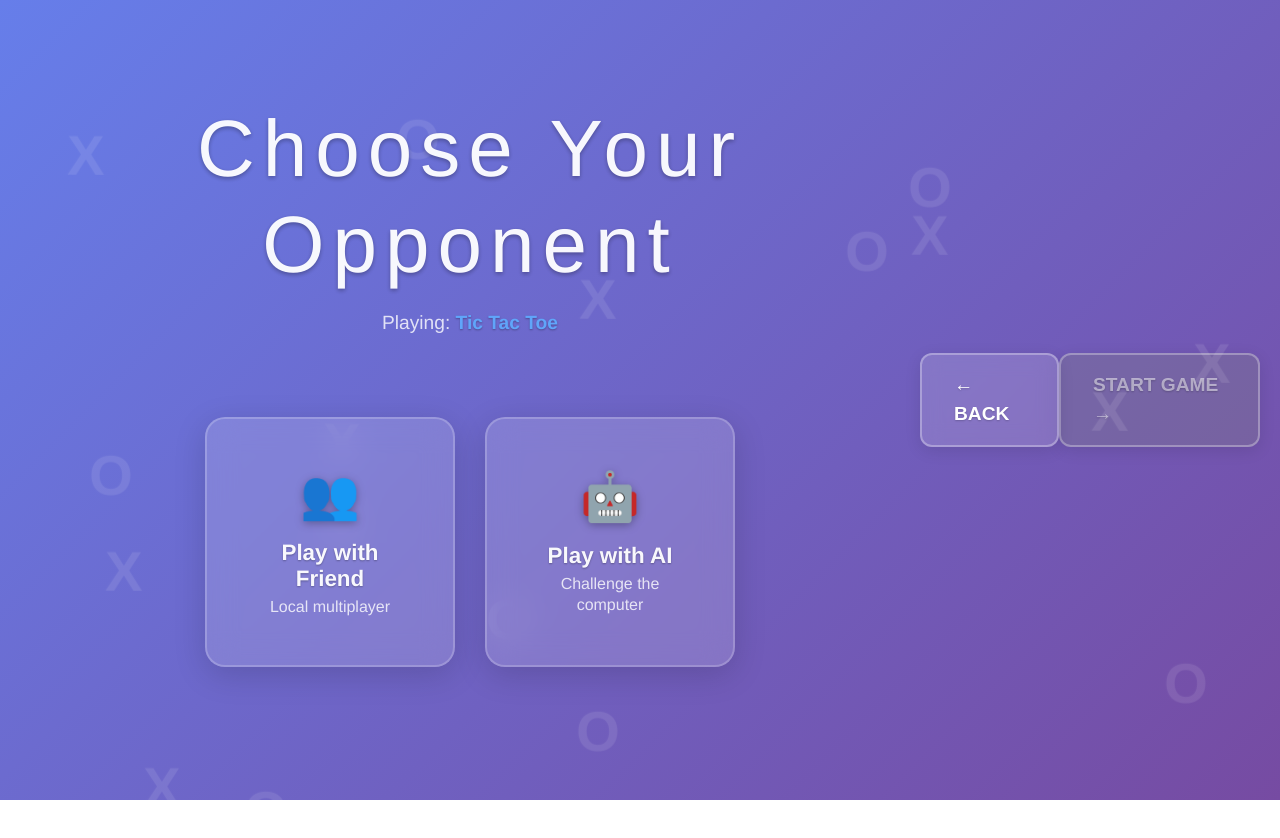
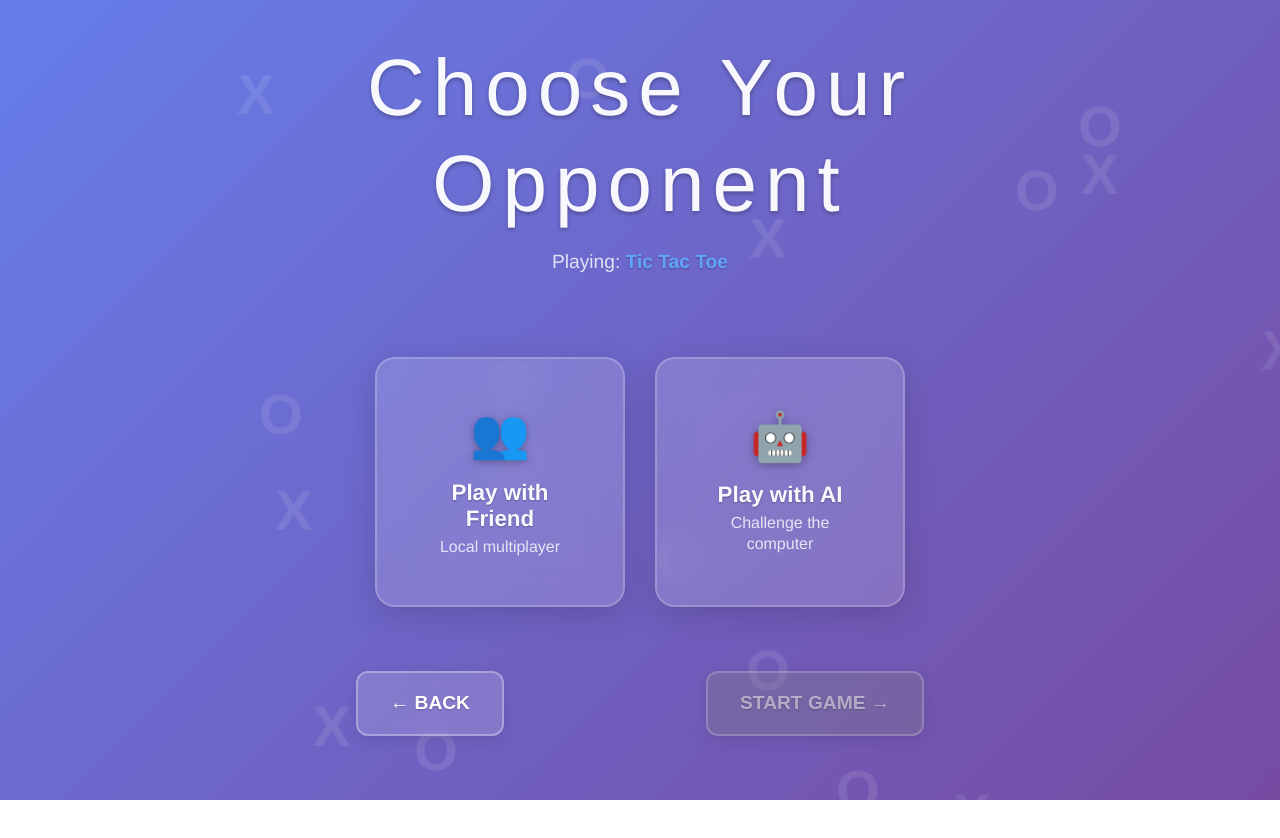
Before and after one commit to FALLEN-01/tic-tac-toe, a React (Vite) app: page /game in a window 1280 px wide. Shown: the top 838 px of the page. After the commit the page ends 800 px from the top, so only its background shows below. Built offline with nearby package versions, Linux system fonts and the light colour scheme; a web font is replaced by a local one.

Commit message:
alignment

```diff
--- a/src/Game.css
+++ b/src/Game.css
@@ -603,10 +603,6 @@ body {
 }
 
 .back-button {
-  position: fixed;
-  bottom: 2rem;
-  left: 2rem;
-  z-index: 1000;
   all: unset;
   font-family: 'Annie Use Your Telescope', sans-serif;
   cursor: pointer;
@@ -635,29 +631,34 @@ body {
 }
 
 .start-button {
-  position: fixed;
-  bottom: 2rem;
-  right: 2rem;
-  z-index: 1000;
   all: unset;
   font-family: 'Annie Use Your Telescope', sans-serif;
-  cursor: pointer;
-  background: linear-gradient(135deg, #22c55e, #16a34a);
-  border: 2px solid rgba(255, 255, 255, 0.3);
+  background: rgba(128, 128, 128, 0.3);
+  border: 2px solid rgba(255, 255, 255, 0.2);
   border-radius: 12px;
-  color: white;
+  color: rgba(255, 255, 255, 0.5);
   font-size: clamp(1rem, 1.5vw, 1.2rem);
   font-weight: 600;
   padding: 1rem 2rem;
   text-shadow: 0 1px 2px rgba(0, 0, 0, 0.2);
-  box-shadow: 0 4px 16px rgba(34, 197, 94, 0.3);
-  transition: all 0.3s cubic-bezier(0.4, 0, 0.2, 1);
+  box-shadow: 0 4px 16px rgba(0, 0, 0, 0.1);
+  transition: all 0.3s ease;
+  cursor: not-allowed;
 }
 
-.start-button:hover:not(.disabled) {
+.start-button:not(.disabled) {
+  background: linear-gradient(135deg, #22c55e, #16a34a);
+  border: 2px solid rgba(255, 255, 255, 0.3);
+  color: white;
+  cursor: pointer;
+  box-shadow: 0 4px 16px rgba(34, 197, 94, 0.3);
+}
+
+.start-button:not(.disabled):hover {
   background: linear-gradient(135deg, #16a34a, #15803d);
   transform: translateY(-2px);
-  box-shadow: 0 6px 24px rgba(34, 197, 94, 0.4);
+  box-shadow: 0 8px 24px rgba(34, 197, 94, 0.4);
+  border-color: rgba(255, 255, 255, 0.5);
 }
 
 .start-button.disabled {
@@ -1056,6 +1057,17 @@ body {
   }
 }
 
+/* Setup Buttons Container */
+.setup-buttons {
+  display: flex;
+  justify-content: space-between;
+  align-items: center;
+  width: min(70vw, 600px);
+  margin: 2rem auto;
+  padding: 0 1rem;
+  z-index: 10;
+}
+
 /* Selection Sections - All in same layer */
 .selection-section {
   width: 100%;
--- a/src/Game.jsx
+++ b/src/Game.jsx
@@ -467,6 +467,8 @@ export default function Game() {
     );
   }
 
+// Replace this section at the end of your Game component's return statement:
+
   // Show game setup
   return (
     <div className="container">
@@ -563,7 +565,6 @@ export default function Game() {
                 value={currentDifficulty}
                 onChange={(e) => {
                   const sliderValue = Number(e.target.value);
-                  const depthMapping = [0, 1, 3, 5, 7, 9]; // index 0 unused, positions 1-5 map to depths
                   setCurrentDifficulty(sliderValue);
                 }}
                 className="slider-input"
@@ -582,9 +583,12 @@ export default function Game() {
             </div>
           </div>
         )}
-      </div>
-      {/* Action Buttons */}
-        <button className="back-button" onClick={goBack}>← BACK</button>
+
+        {/* Action Buttons - Moved inside main-card */}
+        <div className="setup-buttons">
+          <button className="back-button" onClick={goBack}>
+            ← BACK
+          </button>
           <button
             className={`start-button ${!selectedOpponent ? 'disabled' : ''}`}
             onClick={startGame}
@@ -593,5 +597,7 @@ export default function Game() {
             START GAME →
           </button>
         </div>
+      </div>
+    </div>
   );
 }
--- a/src/Home.css
+++ b/src/Home.css
@@ -1,5 +1,13 @@
 /* Import Google Font */
 @import url("https://fonts.googleapis.com/css?family=Annie+Use+Your+Telescope:400");
+
+html, body {
+  margin: 0;
+  padding: 0;
+  overflow-x: hidden;
+  background: linear-gradient(to right, #6366f1, #8b5cf6); /* match your theme */
+  height: 100%;
+}
 
 /* Custom CSS Variables */
 :root {
```
Also changed, not shown: 1 other file (tests, documents, lock files or other folders). Lines whose indentation alone changed are shown as unchanged.
